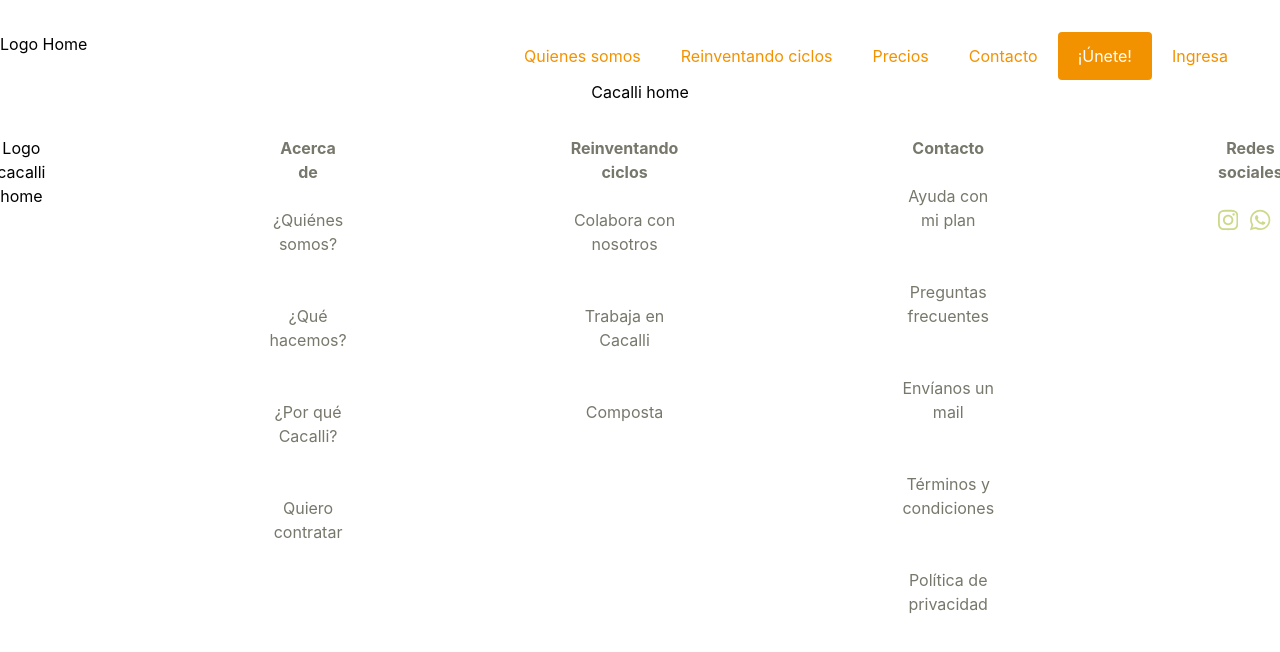
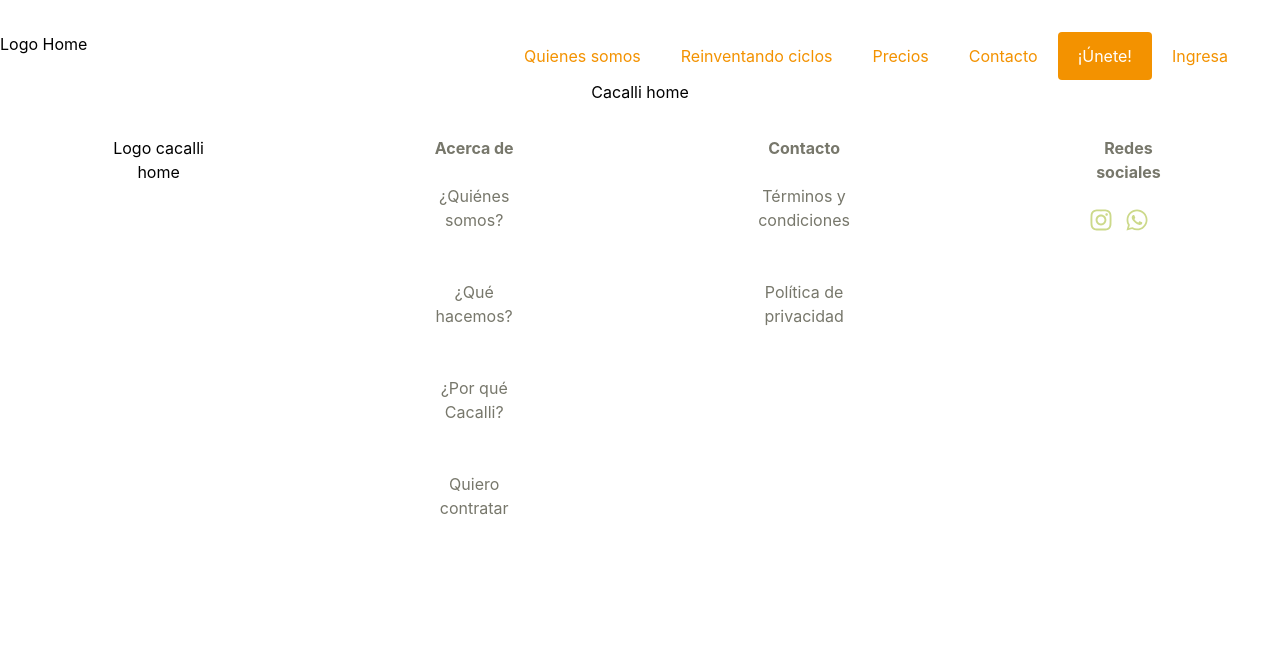
Before and after one commit to Cacalli/cacalli-frontend, a React (Create React App) app: page / in a window 1280 px wide. Shown: the top 652 px of the page. Built offline with nearby package versions, Linux system fonts and the light colour scheme.

Commit message:
changes on footer

```diff
--- a/src/App.js
+++ b/src/App.js
@@ -1,9 +1,6 @@
-import logo from "./logo.svg";
 import "./App.css";
-import Button from "./components/Button";
 
 import Prices from "./pages/Prices";
-import ReinventingCycles from "./pages/ReinventingCycles";
 import About from "./pages/About";
 import Contact from "./pages/Contact";
 import Home from "./pages/Home";
@@ -24,7 +21,6 @@
       <Route path="/" element={<Root />}>
         <Route index element={<Home/>}/>
         <Route path='Quienes-somos' element= {<About/>} />
-        <Route path='reinventando-ciclos' element={<ReinventingCycles/>} />
         <Route path='precios' element={<Prices/>} />
         <Route path='contact' element={<Contact/>} />
         {/* <Route path='*' element={<NotFound/>}/> */}
--- a/src/components/Footer.js
+++ b/src/components/Footer.js
@@ -15,17 +15,7 @@
                 </div>
 
                 <div className="flex flex-col mx-28 text-neutral-gray-two">
-                    <p className="font-bold ">Reinventando ciclos</p>
-                    <Link className="my-6">Colabora con nosotros</Link>
-                    <Link className="my-6">Trabaja en Cacalli</Link>
-                    <Link className="my-6">Composta</Link>
-                </div>
-
-                <div className="flex flex-col mx-28 text-neutral-gray-two">
                     <p className="font-bold ">Contacto</p>
-                    <Link className="my-6">Ayuda con mi plan</Link>
-                    <Link className="my-6">Preguntas frecuentes</Link>
-                    <Link className="my-6">Envíanos un mail</Link>
                     <Link className="my-6">Términos y condiciones</Link>
                     <Link className="my-6">Política de privacidad</Link>
                 </div>
--- a/src/pages/ReinventingCycles.js
+++ /dev/null
@@ -1,5 +0,0 @@
-export default function ReinventingCycles(){
-    return (
-        <span>Reinventando ciclos</span>
-    )
-}
```
